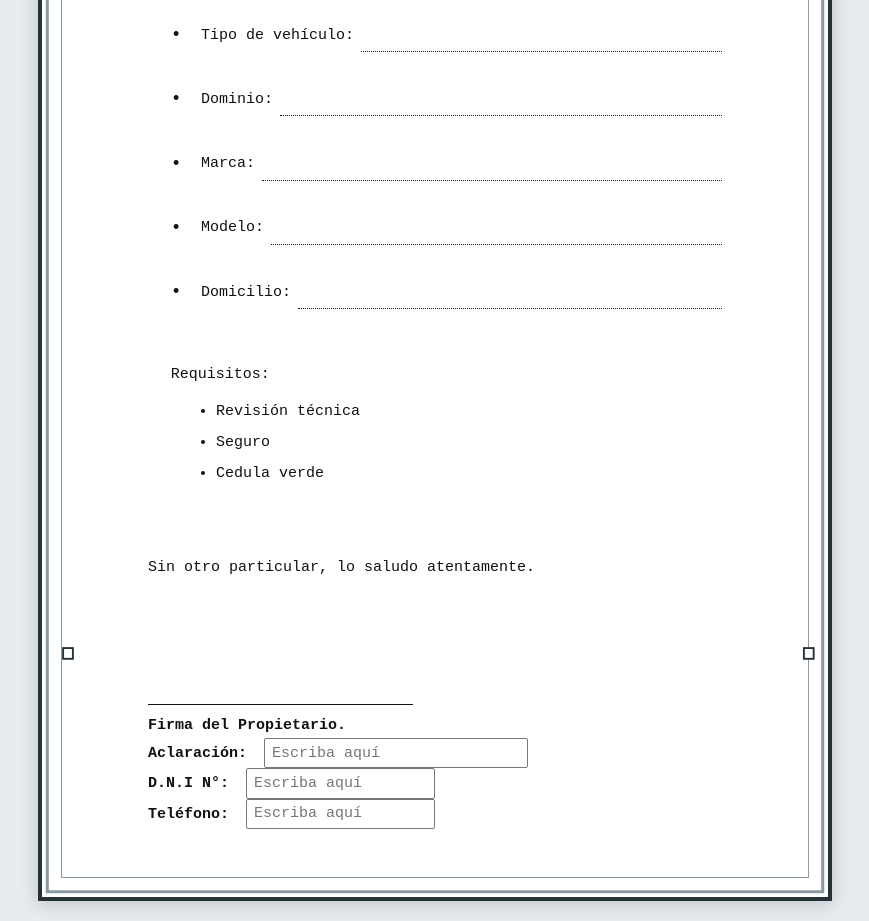
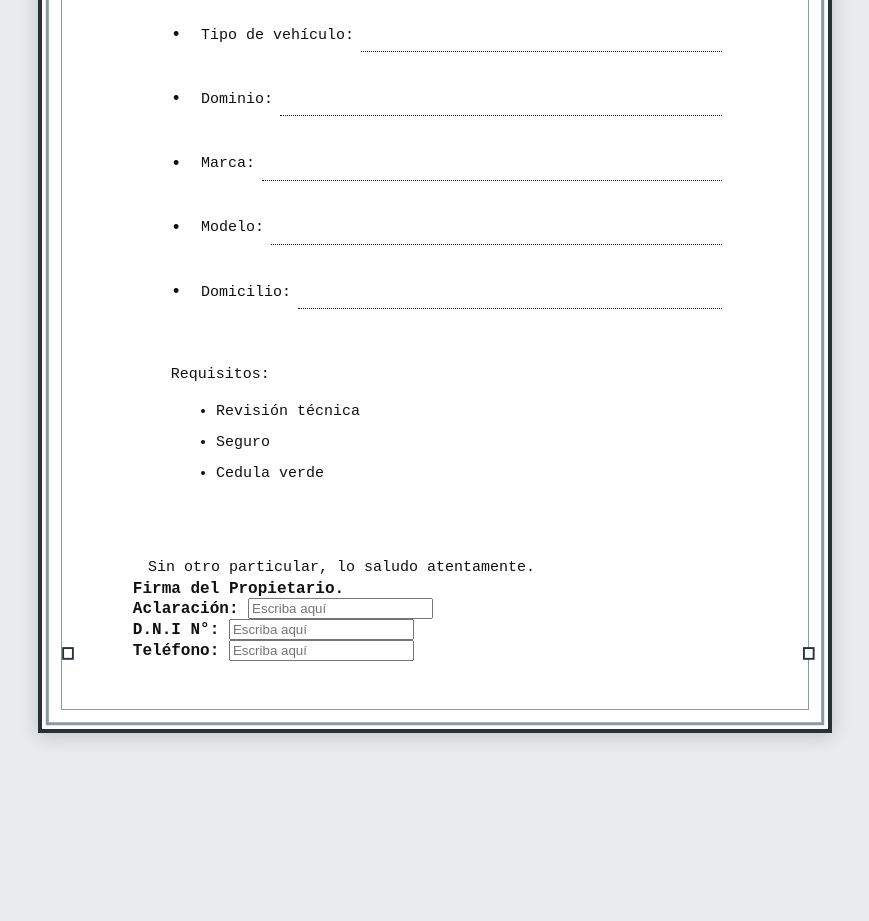
Before and after one commit to municipalidaddeituzaingo2026-arch/formularios-, a plain HTML site: page habilitacion-vehiculo/index.html in a window 1280 px wide. Shown: the part 539-1460 px from the top of the page, without its empty margins (205-1074 px from the left). After the commit the page ends 1292 px from the top, so only its background shows below. Drawn offline with Linux system fonts and the light colour scheme.

Commit message:
Refactor signature section in index.html

```diff
--- a/habilitacion-vehiculo/index.html
+++ b/habilitacion-vehiculo/index.html
@@ -290,72 +290,34 @@ body {
   line-height: 1.7;
 }
 
-/* ==============================
-   FIRMA DEL PROPIETARIO
-   ============================== */
+<div class="firma">
 
-.firma {
-  margin-top: 18mm;
-  margin-left: 4mm;
+  <div class="firma-linea"></div>
 
-  font-family: "Courier New", Courier, monospace;
-  font-size: 15px;
+  <strong>Firma del Propietario.</strong>
 
-  line-height: 1.7;
-}
+  <br>
 
-/* Línea para la firma */
+  <strong>Aclaración:</strong>
+  <input
+    type="text"
+    id="aclaracion">
 
-.firma-linea {
-  width: 70mm;
-  height: 15mm;
+  <br>
 
-  margin-left: 0;
-  margin-bottom: 2mm;
+  <strong>D.N.I N°:</strong>
+  <input
+    type="text"
+    id="dni">
 
-  border-bottom: 1px solid #111;
-}
+  <br>
 
-/* Campos de firma */
+  <strong>Teléfono:</strong>
+  <input
+    type="text"
+    id="telefono">
 
-.firma input {
-  height: 8mm;
-
-  margin-left: 2mm;
-
-  border: 1px solid #777;
-  border-radius: 2px;
-
-  padding: 1mm 2mm;
-
-  background: white;
-
-  font-family: "Courier New", Courier, monospace;
-  font-size: 15px;
-}
-
-/* Aclaración */
-
-#aclaracion {
-  width: 70mm;
-}
-
-/* DNI */
-
-#dni {
-  width: 50mm;
-}
-
-/* Teléfono */
-
-#telefono {
-  width: 50mm;
-}
-
-.firma strong {
-  font-family: "Courier New", Courier, monospace;
-}
-
+</div>
 /* ==============================
    IMPRESIÓN
    ============================== */
```
